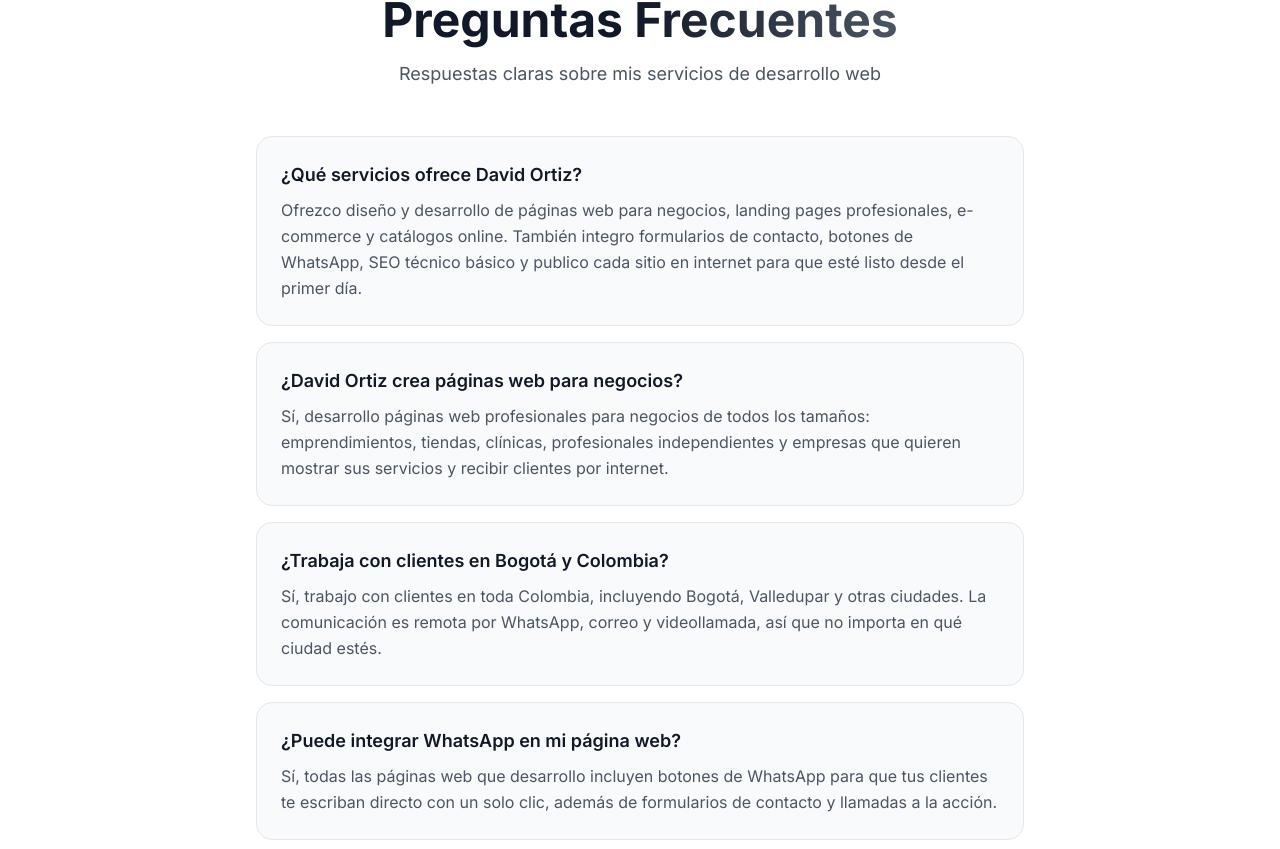
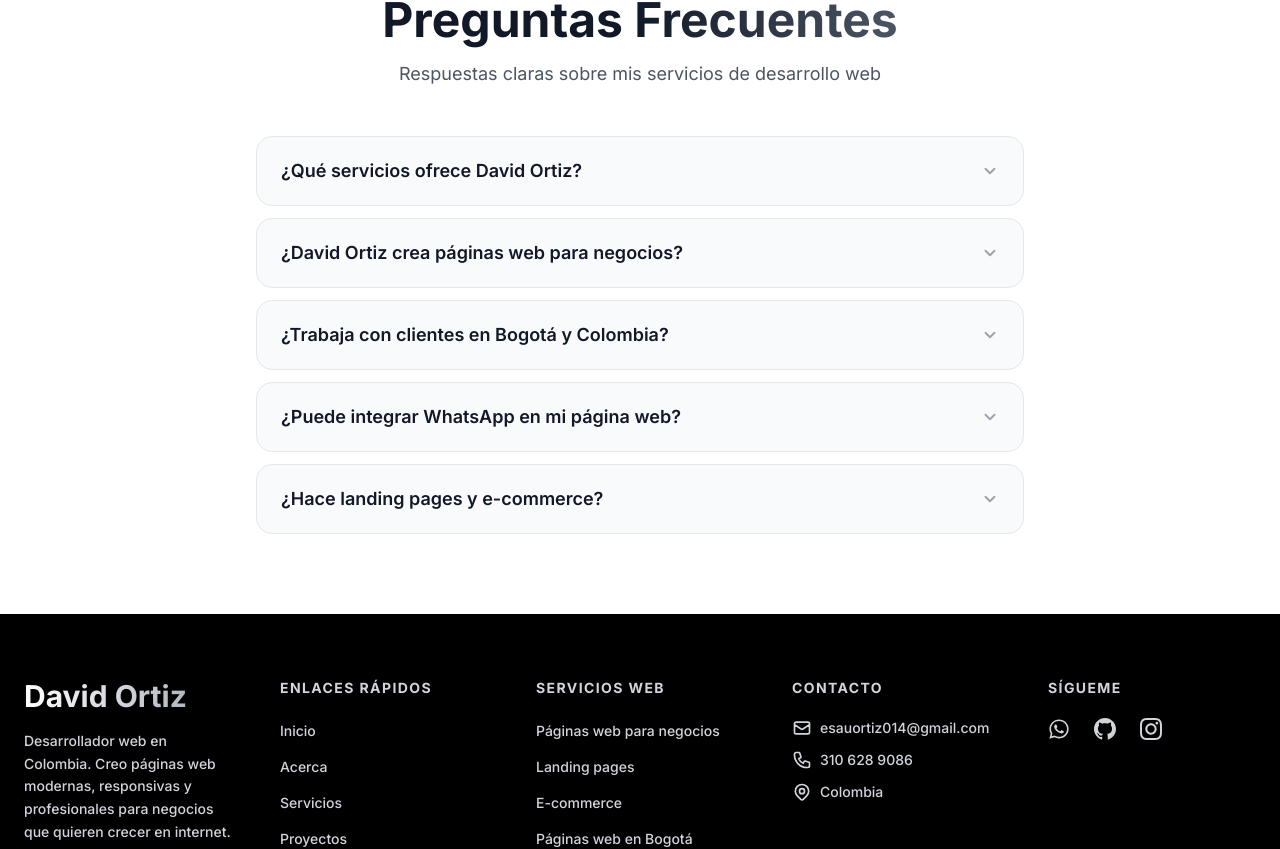
Before and after one commit to esadortiz/Portafolio-David, a Next.js app: page / in a window 1280 px wide. Shown: the part 6638-7487 px from the top of the page. Built offline with nearby package versions, Linux system fonts and the light colour scheme.

Commit message:
feat: improve image SEO and accordion FAQ

```diff
--- a/src/app/layout.tsx
+++ b/src/app/layout.tsx
@@ -59,12 +59,21 @@ export const metadata: Metadata = {
     siteName: "David Ortiz",
     locale: "es_CO",
     type: "website",
+    images: [
+      {
+        url: `${SITE_URL}/icon.png`,
+        width: 512,
+        height: 512,
+        alt: "Portafolio de David Ortiz, desarrollador web para negocios",
+      },
+    ],
   },
   twitter: {
     card: "summary_large_image",
     title: "David Ortiz | Desarrollo de páginas web para negocios",
     description:
       "Creo páginas web modernas y profesionales para negocios, emprendedores y marcas personales.",
+    images: [`${SITE_URL}/icon.png`],
   },
 };
 
@@ -75,6 +84,8 @@ function JsonLd() {
     name: "David Ortiz",
     jobTitle: "Desarrollador Web",
     url: SITE_URL,
+    image: `${SITE_URL}/About.me.png`,
+    logo: `${SITE_URL}/icon.png`,
     email: "esauortiz014@gmail.com",
     telephone: "+573106289086",
     address: {
--- a/src/components/about.tsx
+++ b/src/components/about.tsx
@@ -107,7 +107,7 @@ export default function About() {
           <div className="w-64 h-80 sm:w-72 sm:h-96 md:w-80 md:h-[28rem] lg:w-[30rem] lg:h-[40rem] overflow-hidden rounded-3xl shadow-2xl">
             <Image
               src="/About.me.png"
-              alt="Foto profesional de David Ortiz, desarrollador web en Colombia"
+              alt="David Ortiz, desarrollador web en Colombia"
               width={480}
               height={640}
               className="w-full h-full object-cover hover:scale-105 transition-transform duration-500"
--- a/src/components/faq.tsx
+++ b/src/components/faq.tsx
@@ -1,31 +1,46 @@
-export function Faq() {
+"use client";
+
+import { useState } from "react";
+
 const faqs = [
   {
+    id: "faq-servicios",
     question: "¿Qué servicios ofrece David Ortiz?",
     answer:
       "Ofrezco diseño y desarrollo de páginas web para negocios, landing pages profesionales, e-commerce y catálogos online. También integro formularios de contacto, botones de WhatsApp, SEO técnico básico y publico cada sitio en internet para que esté listo desde el primer día.",
   },
   {
+    id: "faq-negocios",
     question: "¿David Ortiz crea páginas web para negocios?",
     answer:
       "Sí, desarrollo páginas web profesionales para negocios de todos los tamaños: emprendimientos, tiendas, clínicas, profesionales independientes y empresas que quieren mostrar sus servicios y recibir clientes por internet.",
   },
   {
+    id: "faq-colombia",
     question: "¿Trabaja con clientes en Bogotá y Colombia?",
     answer:
       "Sí, trabajo con clientes en toda Colombia, incluyendo Bogotá, Valledupar y otras ciudades. La comunicación es remota por WhatsApp, correo y videollamada, así que no importa en qué ciudad estés.",
   },
   {
+    id: "faq-whatsapp",
     question: "¿Puede integrar WhatsApp en mi página web?",
     answer:
       "Sí, todas las páginas web que desarrollo incluyen botones de WhatsApp para que tus clientes te escriban directo con un solo clic, además de formularios de contacto y llamadas a la acción.",
   },
   {
+    id: "faq-landing",
     question: "¿Hace landing pages y e-commerce?",
     answer:
       "Sí, creo landing pages enfocadas en presentar un servicio o producto y captar clientes rápido. También desarrollo sitios de e-commerce y catálogos online para vender por internet.",
   },
 ];
+
+export function Faq() {
+  const [openId, setOpenId] = useState<string | null>(null);
+
+  const toggle = (id: string) => {
+    setOpenId((prev) => (prev === id ? null : id));
+  };
 
   return (
     <section
@@ -46,20 +61,63 @@ export function Faq() {
           </p>
         </div>
 
-        <dl className="space-y-4">
-          {faqs.map((faq) => (
+        <dl className="space-y-3">
+          {faqs.map((faq) => {
+            const isOpen = openId === faq.id;
+            const answerId = `${faq.id}-answer`;
+            const buttonId = `${faq.id}-button`;
+
+            return (
               <div
-              key={faq.question}
-              className="bg-gray-50 dark:bg-white/[0.03] border border-gray-200 dark:border-gray-800 rounded-2xl p-6 transition-all duration-300 hover:border-gray-400 dark:hover:border-gray-600"
+                key={faq.id}
+                className="bg-gray-50 dark:bg-white/[0.03] border border-gray-200 dark:border-gray-800 rounded-2xl overflow-hidden transition-colors duration-300"
               >
-              <dt className="text-lg font-semibold text-gray-900 dark:text-white mb-2">
+                <dt>
+                  <button
+                    id={buttonId}
+                    onClick={() => toggle(faq.id)}
+                    aria-expanded={isOpen}
+                    aria-controls={answerId}
+                    className="w-full flex items-center justify-between gap-4 px-5 py-4 sm:px-6 sm:py-5 text-left cursor-pointer min-h-[44px] hover:bg-gray-100 dark:hover:bg-white/[0.06] transition-colors duration-200"
+                  >
+                    <span className="text-base sm:text-lg font-semibold text-gray-900 dark:text-white pr-2">
                       {faq.question}
+                    </span>
+                    <svg
+                      width="18"
+                      height="18"
+                      viewBox="0 0 24 24"
+                      fill="none"
+                      stroke="currentColor"
+                      strokeWidth="2.5"
+                      strokeLinecap="round"
+                      strokeLinejoin="round"
+                      className={`flex-shrink-0 text-gray-400 dark:text-gray-500 transition-transform duration-300 ${
+                        isOpen ? "rotate-180" : ""
+                      }`}
+                      aria-hidden="true"
+                    >
+                      <polyline points="6 9 12 15 18 9" />
+                    </svg>
+                  </button>
                 </dt>
-              <dd className="text-gray-600 dark:text-gray-300 leading-relaxed">
+                <dd
+                  id={answerId}
+                  role="region"
+                  aria-labelledby={buttonId}
+                  className={`grid transition-all duration-300 ease-in-out ${
+                    isOpen ? "grid-rows-[1fr] opacity-100" : "grid-rows-[0fr] opacity-0"
+                  }`}
+                >
+                  <div className="overflow-hidden">
+                    <div className="px-5 pb-4 sm:px-6 sm:pb-5 text-gray-600 dark:text-gray-300 leading-relaxed text-sm sm:text-base">
                       {faq.answer}
+                    </div>
+                  </div>
                 </dd>
               </div>
-          ))}
+            );
+          })}
         </dl>
       </div>
     </section>
--- a/src/components/projects.tsx
+++ b/src/components/projects.tsx
@@ -33,7 +33,7 @@ const projects = [
     demo: "https://odontologia-sonrisa-viva.vercel.app",
     github: "https://github.com/esadortiz/Odontologia-SonrisaViva",
     image: "/sonrisa-viva-preview.png",
-    imageAlt: "Vista previa del sitio web Sonrisa Viva Odontología",
+    imageAlt: "Proyecto Sonrisa Viva Odontología, página web profesional desarrollada por David Ortiz",
     imageWidth: 800,
     imageHeight: 450,
   },
@@ -67,7 +67,7 @@ const projects = [
     demo: "https://aurealuxe.vercel.app/productos.html",
     github: "https://github.com/esadortiz/AUREALUXE",
     image: "/aurealuxe-preview.png",
-    imageAlt: "Vista previa del e-commerce AUREALUXE",
+    imageAlt: "Proyecto web AUREALUXE e-commerce desarrollado por David Ortiz",
     imageWidth: 800,
     imageHeight: 450,
   },
```
Lines whose indentation alone changed are shown as unchanged.
